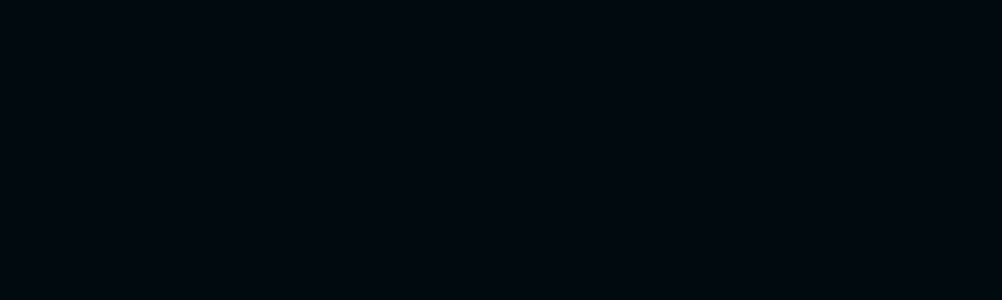
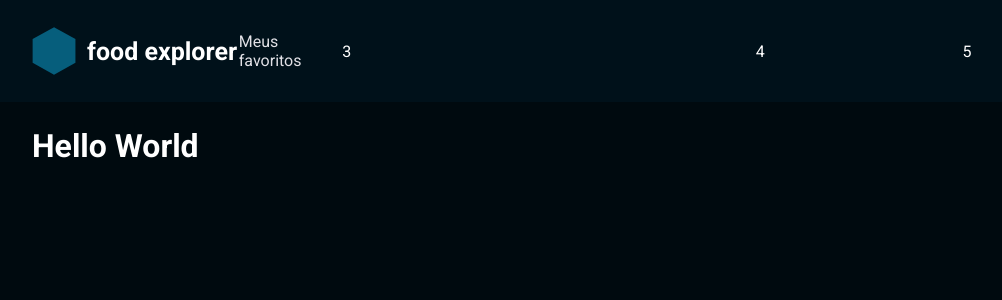
Before and after one commit to leandro4silva/food-explorer-frontend, a React (Vite) app: page / in a window 1280 px wide. Before the commit this address had no page. Shown: the top 300 px of the page, without its empty margins (91-1093 px from the left). Built offline with nearby package versions, Linux system fonts and the light colour scheme.

Commit message:
feat: header component

```diff
--- /dev/null
+++ b/src/components/Header/index.tsx
@@ -0,0 +1,27 @@
+import { Container, Nav, ListItens, Logo, NavItem, Link } from "./styles"
+import Polygon from '../../assets/logo/Polygon.svg';
+
+export function Header(){
+    return(
+        <Container>
+            <Nav>
+                <ListItens>
+                    <Logo>
+                        <Link className="logo" href="">
+                            <img src={Polygon} alt="Poligono azul"/>
+                            <h2>food explorer</h2>
+                        </Link>
+                    </Logo>
+                    <NavItem>
+                        <Link className="item" href="">
+                            Meus favoritos
+                        </Link>
+                    </NavItem>
+                    <li className="item">3</li>
+                    <li className="item">4</li>
+                    <li className="item">5</li>
+                </ListItens>
+            </Nav>
+        </Container>
+    )
+}
--- /dev/null
+++ b/src/components/Header/styles.ts
@@ -0,0 +1,47 @@
+import styled from "styled-components";
+
+export const Container = styled.header`
+    padding-block: 2.7rem;
+    padding-inline: 12.3rem;
+    background: ${({ theme }) => theme.COLORS.BACKGROUND_600};
+`
+
+export const Nav = styled.nav`
+    width: 100%;
+    max-width: 100%;
+`
+
+export const ListItens = styled.ul`
+    display: grid;
+    align-items: center;
+    grid-template-columns: 2fr 1fr 4fr 2fr 1fr;
+`
+
+export const Logo = styled.li`
+    .logo{
+        display: flex;
+        align-items: center;
+        gap: 1.1rem;
+
+        > h2{
+            font: 700 2.5rem 'Roboto',sans-serif;
+            line-height: 2.9rem;
+            color: ${({ theme }) => theme.COLORS.TEXT_WHITE};
+        }
+    }
+`
+
+export const NavItem = styled.li`
+    display: flex;
+    align-items: center;
+    justify-content: center;
+
+    .item{
+        color: ${({ theme }) => theme.COLORS.TEXT_GRAY_700};
+        font: 400 1.6rem 'Roboto', sans-serif;
+    }
+`
+
+export const Link = styled.a`
+
+`
--- a/src/pages/Home/index.tsx
+++ b/src/pages/Home/index.tsx
@@ -1,5 +1,13 @@
+import { Header } from "../../components/Header";
+import { Container, Content } from "./styles";
+
 export function Home(){
     return(
-        <h1>Hello World</h1>
+        <Container>
+            <Header />
+            <Content>
+                <h1>Hello World</h1>
+            </Content>
+        </Container>
     )
 }
--- /dev/null
+++ b/src/pages/Home/styles.ts
@@ -0,0 +1,13 @@
+import styled from 'styled-components';
+
+export const Container = styled.main`
+    background: ${({theme}) => theme.COLORS.BACKGROUND_800};
+    height: 100vh;
+    width: 100vw;
+`
+
+
+export const Content = styled.div`
+    padding-inline: 12.3rem;
+    margin-top: 2.5rem;
+`
--- /dev/null
+++ b/src/router/app.routes.tsx
@@ -0,0 +1,10 @@
+import {Routes, Route} from 'react-router-dom';
+import { Home } from '../pages/Home';
+
+export function AppRoutes(){
+    return (
+        <Routes>
+            <Route path='/' element={<Home />} />
+        </Routes>
+    )
+}
--- a/src/router/index.tsx
+++ b/src/router/index.tsx
@@ -1,10 +1,11 @@
 import { BrowserRouter } from 'react-router-dom';
 import { AuthRoutes } from './auth.routes';
+import { AppRoutes } from './app.routes';
 
 export function Router(){
     return(
         <BrowserRouter>
-            <AuthRoutes />
+            <AppRoutes />
         </BrowserRouter>
     );
 }
--- a/src/styles/global.ts
+++ b/src/styles/global.ts
@@ -5,6 +5,10 @@ export default createGlobalStyle`
         margin: 0;
         padding: 0;
         box-sizing: border-box;
+    }
+
+    ul{
+        list-style: none;
     }
 
     :root{
```
